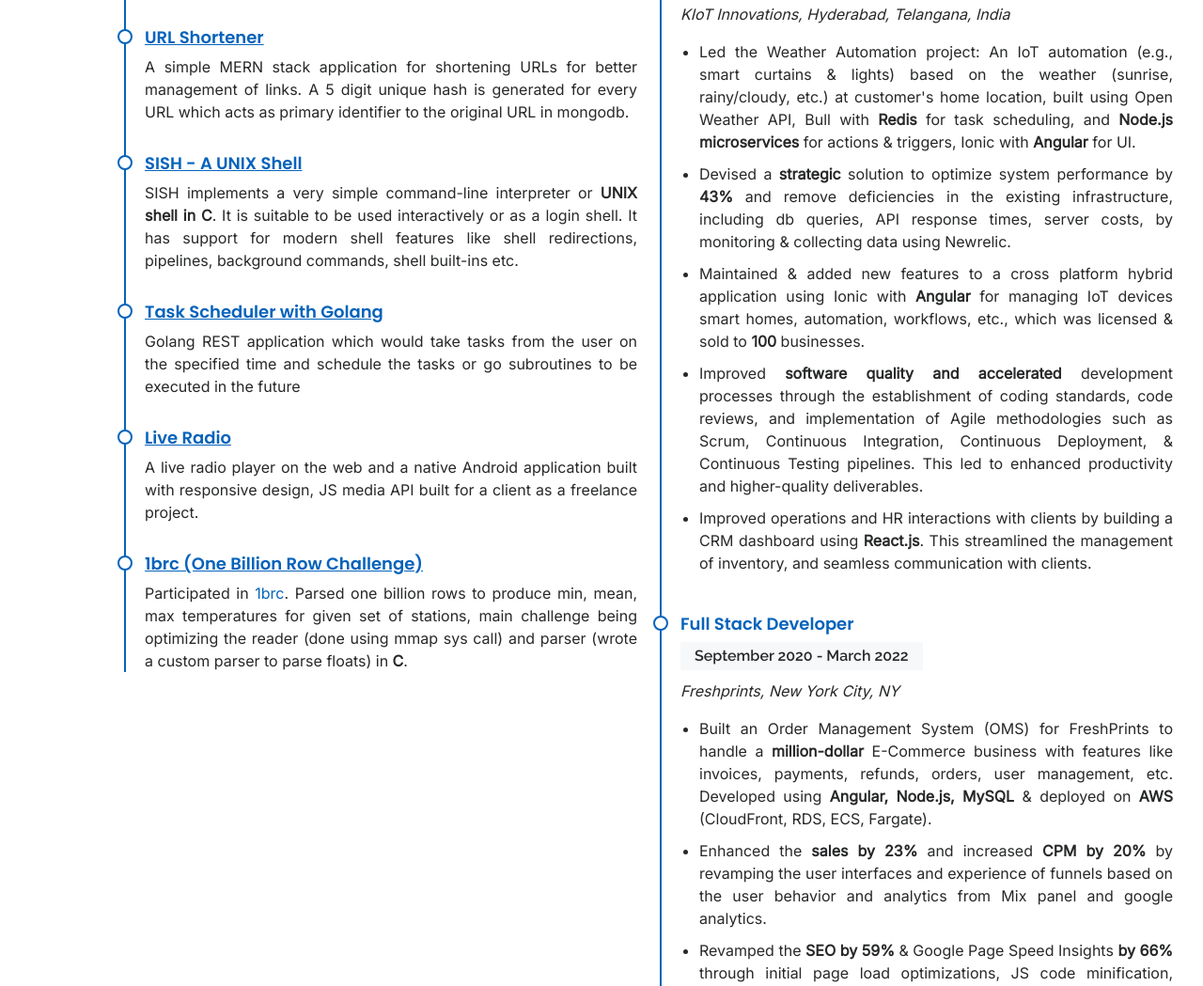
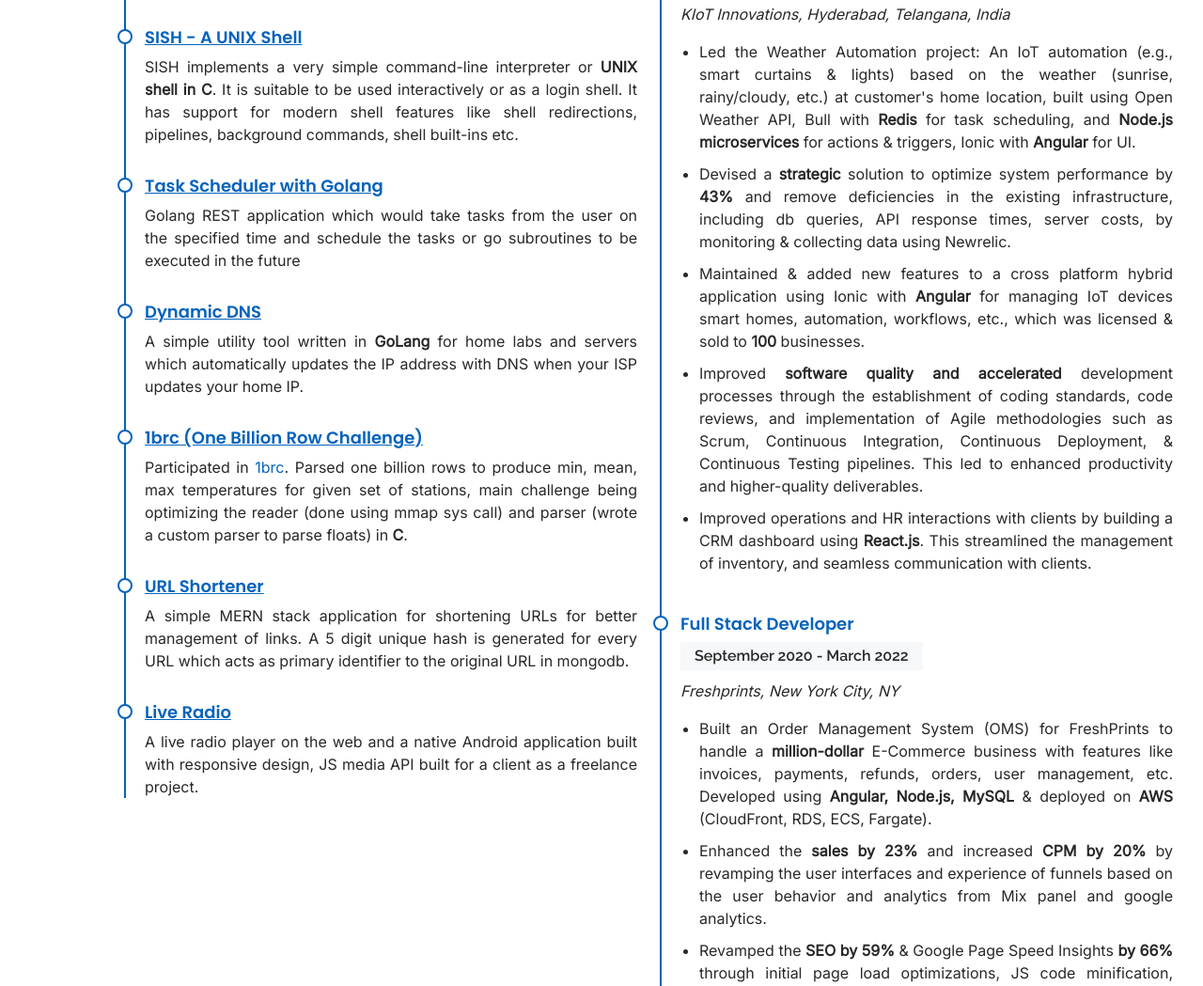
Before and after one commit to vishwa5854/Portfolio, a plain HTML site: page index.html in a window 1280 px wide. Shown: the part 3554-4603 px from the top of the page at 94% size. Drawn offline with Linux system fonts and the light colour scheme.

Commit message:
Update index.html

```diff
--- a/index.html
+++ b/index.html
@@ -253,14 +253,6 @@
               </p>
             </div>
             <div class="resume-item">
-              <h4><a class="text-decoration-underline" href="https://s.cruger.in" target="_blank">URL Shortener</a></h4>
-              <p class="text-align-justify text-justify-inter-word">
-                A simple MERN stack application for shortening URLs for better management of links. A 5 digit unique
-                hash is generated for
-                every URL which acts as primary identifier to the original URL in mongodb.
-              </p>
-            </div>
-            <div class="resume-item">
               <h4><a class="text-decoration-underline" href="https://github.com/vishwa5854/SISH" target="_blank">SISH -
                   A UNIX Shell</a></h4>
               <p class="text-align-justify text-justify-inter-word">
@@ -279,20 +271,36 @@
               </p>
             </div>
             <div class="resume-item">
+              <h4><a class="text-decoration-underline" href="https://github.com/vishwa5854/Task-Scheduler-With-Go"
+                  target="_blank">Dynamic DNS</a></h4>
+              <p class="text-align-justify text-justify-inter-word">
+                A simple utility tool written in <b>GoLang</b> for home labs and servers which automatically updates the IP address with DNS when your ISP updates your home IP.
+              </p>
+            </div>
+
+
+            <div class="resume-item">
+              <h4><a class="text-decoration-underline" href="https://github.com/vishwa5854/1brc"
+                  target="_blank">1brc (One Billion Row Challenge)</a></h4>
+              <p class="text-align-justify text-justify-inter-word">
+                Participated in <a href="https://1brc.dev/" target="_blank">1brc</a>. Parsed one billion rows to produce min, mean, max temperatures for given set of stations, main challenge being optimizing the reader (done using mmap sys call) and parser (wrote a custom parser to parse floats) in <b>C</b>.
+              </p>
+            </div>
+            <div class="resume-item">
+              <h4><a class="text-decoration-underline" href="https://s.cruger.in" target="_blank">URL Shortener</a></h4>
+              <p class="text-align-justify text-justify-inter-word">
+                A simple MERN stack application for shortening URLs for better management of links. A 5 digit unique
+                hash is generated for
+                every URL which acts as primary identifier to the original URL in mongodb.
+              </p>
+            </div>
+            <div class="resume-item">
               <h4><a class="text-decoration-underline" href="https://github.com/vishwa5854/live-radio"
                   target="_blank">Live Radio</a></h4>
               <p class="text-align-justify text-justify-inter-word">
                 A live radio player on the web and a native Android application built with responsive design, JS media
                 API built for
                 a client as a freelance project.
-              </p>
-            </div>
-
-            <div class="resume-item">
-              <h4><a class="text-decoration-underline" href="https://github.com/vishwa5854/1brc"
-                  target="_blank">1brc (One Billion Row Challenge)</a></h4>
-              <p class="text-align-justify text-justify-inter-word">
-                Participated in <a href="https://1brc.dev/" target="_blank">1brc</a>. Parsed one billion rows to produce min, mean, max temperatures for given set of stations, main challenge being optimizing the reader (done using mmap sys call) and parser (wrote a custom parser to parse floats) in <b>C</b>.
               </p>
             </div>
 
```
